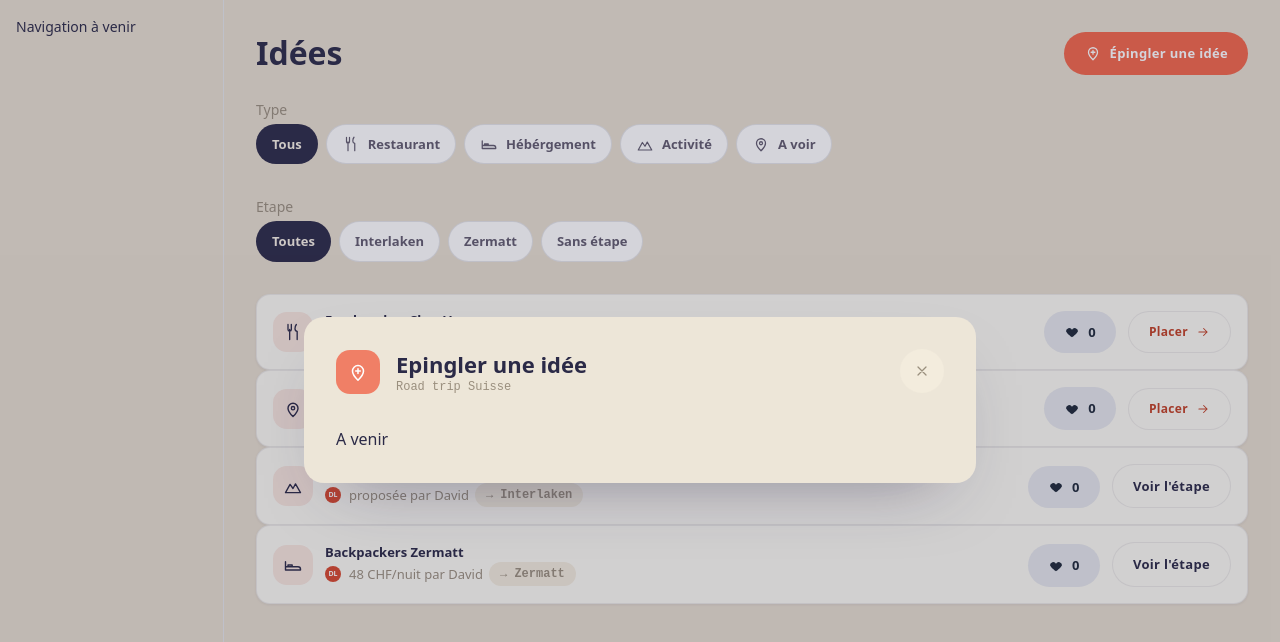
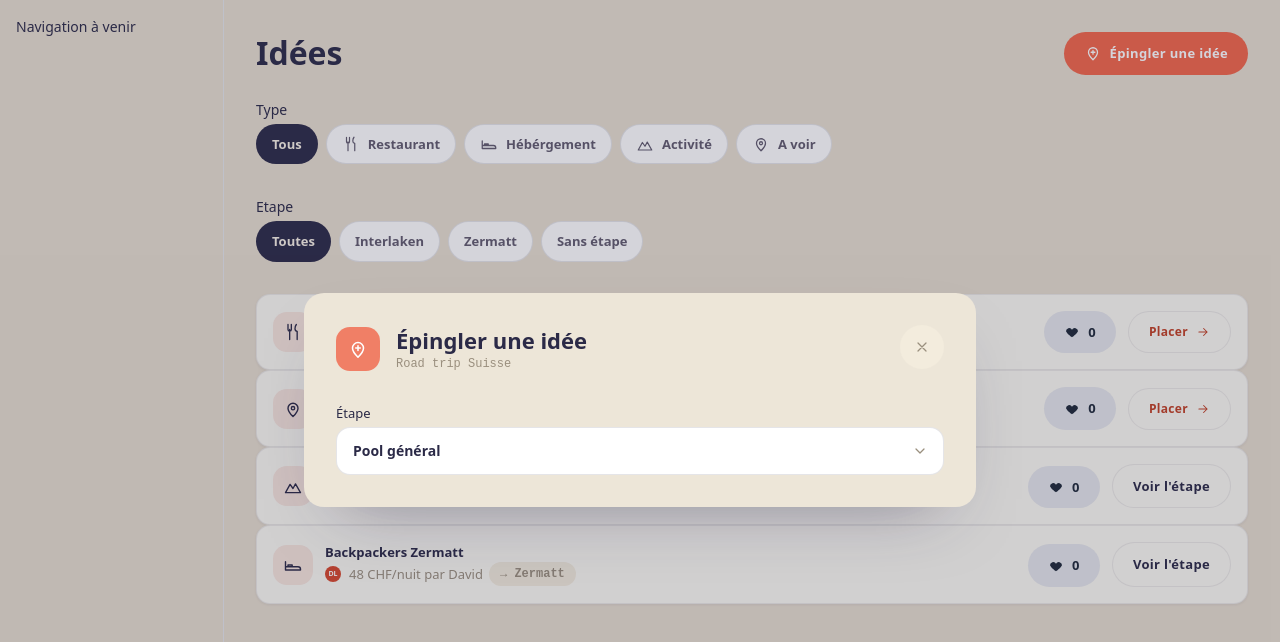
Before and after one commit to Blueton23/Transcendence, a React (Vite) app in the folder srcs/frontend/: page /trip/1/idea in a window 1280 px wide. Both pictures are taken after a click on the button "Épingler une idée". Shown: the top 642 px of the page. Built offline with nearby package versions, Linux system fonts and the light colour scheme.

Commit message:
save work for pr

```diff
--- a/srcs/frontend/src/features/idea/components/CreateIdeaModal.tsx
+++ b/srcs/frontend/src/features/idea/components/CreateIdeaModal.tsx
@@ -1,13 +1,49 @@
+import { useState } from "react";
 import Modal from "../../../shared/ui/Modal";
+import Text from "../../../shared/ui/Text";
+import Select from "../../../shared/ui/Select";
+
+interface stepOption {
+	id: number;
+	name: string;
+}
 
 interface CreateIdeaModalProps {
-	onClose: () => void;
+  steps: stepOption[]
+  onClose: () => void;
 }
 
-export function CreateIdeaModal ({onClose}: CreateIdeaModalProps) {
-	return (
-		<Modal icon="pinplus" title="Epingler une idée" subtitle="Road trip Suisse" onClose={onClose}>
-			A venir
-		</Modal>
-	);
+export function CreateIdeaModal({ steps, onClose, }: CreateIdeaModalProps) {
+
+  const [stepId, setStepId] = useState<number | null>(null);
+
+  return (
+    <div>
+      <Modal icon="pinplus" title="Épingler une idée" subtitle="Road trip Suisse" onClose={onClose} >
+        <Text tone="primary" size="sm" className="mb-1 text-xs sm:text-sm" >
+          Étape
+        </Text>
+
+        <Select
+          variant="default"
+          value={stepId ?? ""}
+          onChange={(event) =>
+            setStepId(
+              event.target.value === ""
+                ? null
+                : Number(event.target.value),
+            )
+          }
+        >
+          <option value="">Pool général</option>
+
+          {steps.map((step) => (
+            <option key={step.id} value={step.id}>
+              {step.name}
+            </option>
+          ))}
+        </Select>
+      </Modal>
+    </div>
+  );
 }
--- a/srcs/frontend/src/features/idea/components/StepButton.tsx
+++ b/srcs/frontend/src/features/idea/components/StepButton.tsx
@@ -7,7 +7,7 @@ interface StepButtonProps {
   onView?: () => void;
 }
 
-export function StepButton({ stepId, onPlace, onView }: StepButtonProps) {
+export function StepButton({ stepId, onPlace, onView, }: StepButtonProps) {
   if (stepId === null) {
     return (
       <Button
--- a/srcs/frontend/src/features/idea/components/VoteButton.tsx
+++ b/srcs/frontend/src/features/idea/components/VoteButton.tsx
@@ -7,7 +7,7 @@ interface VoteButtonProps {
   onVote?: () => void;
 }
 
-export function VoteButton({ voteCount, voted, onVote }: VoteButtonProps) {
+export function VoteButton({ voteCount, voted, onVote, }: VoteButtonProps) {
   return (
     <Button
       variant={voted ? "primary" : "gray"}
--- a/srcs/frontend/src/pages/IdeasPage.tsx
+++ b/srcs/frontend/src/pages/IdeasPage.tsx
@@ -38,7 +38,7 @@ export function IdeasPage() {
       </div>
 
       <div>
-        <Text tone="muted" className="mb-1">
+        <Text tone="primary" className="mb-1">
           Type
         </Text>
         <div className="mb-8 flex flex-wrap gap-2">
@@ -83,7 +83,7 @@ export function IdeasPage() {
       </div>
 
       <div>
-        <Text tone="muted" className="mb-1">
+        <Text tone="primary" className="mb-1">
           Etape
         </Text>
         <div className="mb-8 flex flex-wrap gap-2">
@@ -130,7 +130,7 @@ export function IdeasPage() {
       })}
 
       {createIdeaModalOpen && (
-        <CreateIdeaModal onClose={() => setCreateIdeaModalOpen(false)} />
+        <CreateIdeaModal steps={mockSteps} onClose={() => setCreateIdeaModalOpen(false)} />
       )}
     </div>
   );
--- /dev/null
+++ b/srcs/frontend/src/shared/ui/Select.tsx
@@ -0,0 +1,63 @@
+import type { ReactNode, SelectHTMLAttributes, } from "react";
+import Icon from "./Icon";
+
+type SelectVariant = "default" | "mono";
+
+interface SelectProps
+  extends SelectHTMLAttributes<HTMLSelectElement> {
+  children: ReactNode;
+  variant?: SelectVariant;
+  icon?: ReactNode;
+}
+
+const variantStyles = {
+  default: "font-sans",
+  mono: "font-mono",
+};
+
+const baseStyle =
+  "w-full appearance-none rounded-md border border-border-control bg-surface-control py-3 pr-10 font-semibold text-sm text-text outline-none focus:border-brand-primary disabled:cursor-not-allowed disabled:opacity-60 sm:py-[13px] sm:pr-12 sm:text-md";
+
+function Select({
+  children,
+  variant = "default",
+  icon,
+  className = "",
+  ...rest
+}: SelectProps) {
+  const variantStyle = variantStyles[variant];
+  const paddingStyle = icon
+    ? "pl-10 sm:pl-11"
+    : "pl-3.5 sm:pl-4";
+
+  let iconElement = null;
+
+  if (icon) {
+    iconElement = (
+      <span className="pointer-events-none absolute top-1/2 left-3.5 -translate-y-1/2 sm:left-4">
+        {icon}
+      </span>
+    );
+  }
+
+  return (
+    <div className="relative w-full">
+      {iconElement}
+
+      <select
+        className={`${baseStyle} ${variantStyle} ${paddingStyle} ${className}`}
+        {...rest}
+      >
+        {children}
+      </select>
+
+      <Icon
+        name="chev-down"
+        size={16}
+        className="pointer-events-none absolute top-1/2 right-3.5 -translate-y-1/2 text-muted sm:right-4"
+      />
+    </div>
+  );
+}
+
+export default Select;
```
